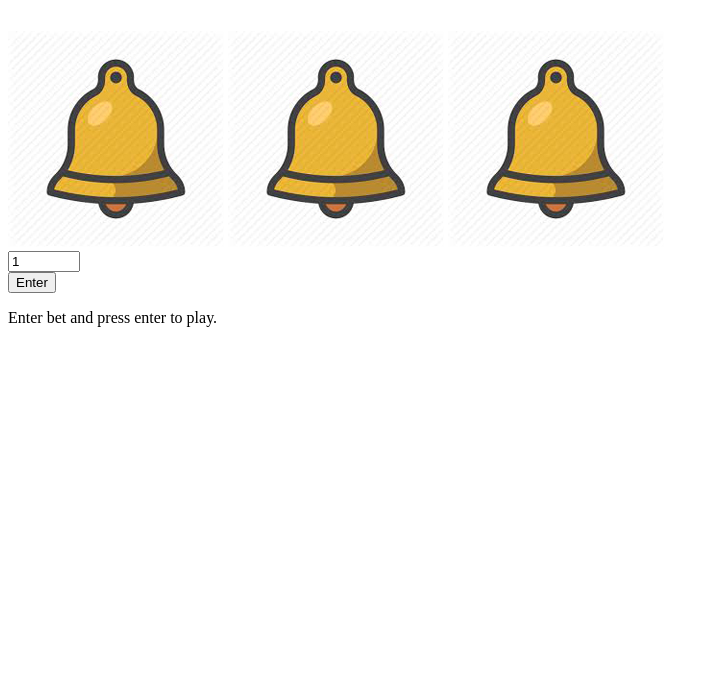
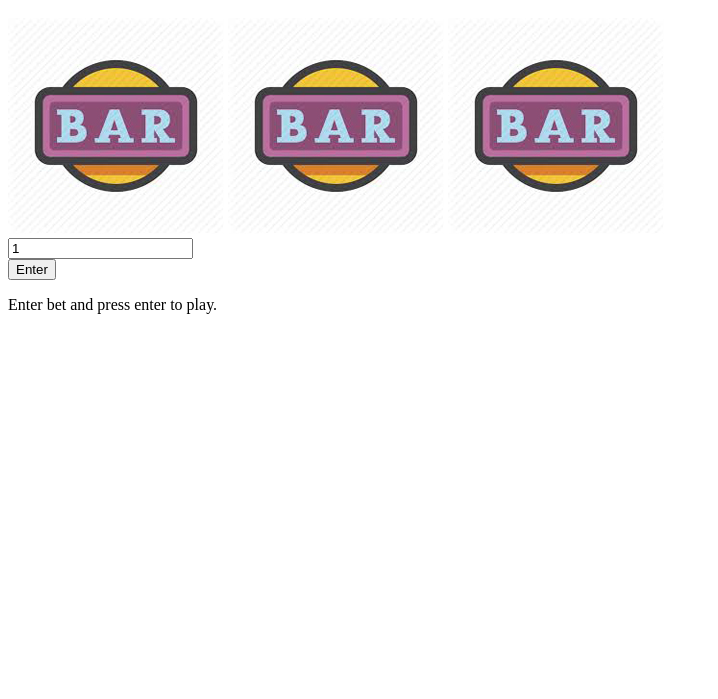
Before and after one commit to JosephSchmit/Slots, a website: page SlotsGetHub/public_html/index.html in a window 1280 px wide. Shown: the part 101-800 px from the top of the page, without its empty margins (0-718 px from the left). Drawn offline with Linux system fonts and the light colour scheme.

Commit message:
Its done probable still could be improved but its done.

```diff
--- a/SlotsGetHub/public_html/SlotsGetHub.js
+++ b/SlotsGetHub/public_html/SlotsGetHub.js
@@ -1,16 +1,18 @@
 var options = ["bar", "bell", "cherries", "melon", "orange", "plum"];
+//hides the reset button until you are out of money
+document.getElementById("resetButton").hidden = true;
 
-
+//Event Listener
+document.getElementById('resetButton').addEventListener('click', rest);
 
 
 //FUNCTIONS
 function random(total){
     return Math.floor(Math.random() * total);
 }
+//Image Selector Function
 function image(id, colom){
     var picture = document.getElementById(id);
-    //var picsrc = picture.src;
-
     if (colom === "bar"){
         picture.src = "bar.jpg";
     }else if(colom === "bell"){
@@ -27,22 +29,22 @@ function image(id, colom){
     return;
 }
 function roll(){
+    //Slots Randamizer
     var slot1=options[random(options.length)];
     var slot2=options[random(options.length)];
     var slot3=options[random(options.length)];
-    //var money = document.getElementById("winnings");
-
+    //variables
+    var money = document.getElementById("winnings").innerHTML;
     var bet = Number(document.getElementById("betInput").value);
-
-
+    //Actual Game Calculations Part 1
+    if(money >= bet){
         document.getElementById("winnings").innerHTML =
                 document.getElementById("winnings").innerHTML - bet;
-
+        //Image Selector
         image("slot1", slot1);
         image("slot2", slot2);
         image("slot3", slot3);
-
-
+    //Actual Game Calculations Part 2
         if(slot1 === slot2 === slot3){
             document.getElementById("winnings").innerHTML =
                 Number(document.getElementById("winnings").innerHTML) + (bet * 3);
@@ -50,16 +52,21 @@ function roll(){
         }else if(slot1 === slot2 || slot1 === slot3 || slot3 === slot2){
             document.getElementById("winnings").innerHTML =
                 Number(document.getElementById("winnings").innerHTML) + (bet * 2);
-
             document.getElementById("endMGS").innerHTML = "You Won!!! You won: " + (bet *2) + ". play again?";
         }else{
             document.getElementById("endMGS").innerHTML = "Sorry you have lost. Try again?";
         }
-        return;
-
-        //document.getElementById("endMGS").innerHTML = "Sorry you can't spend more than you have.";
-
-        //document.getElementById("endMGS").innerHTML = "You are out of money.";
-
-
+        //In case of if you run out of money
+    }else if(money > 0){
+        document.getElementById("endMGS").innerHTML = "Sorry you can't spend more than you have.";
+    }else{
+        document.getElementById("endMGS").innerHTML = "You are out of money. You have lost!";
+        document.getElementById("resetButton").hidden = false;
+    }
+    return false;
 }
+//Play Again
+function rest(){
+    location.reload();
+    return false;
+}
--- a/SlotsGetHub/public_html/index.html
+++ b/SlotsGetHub/public_html/index.html
@@ -11,27 +11,23 @@ and open the template in the editor.
         <meta name="viewport" content="width=device-width, initial-scale=1.0">
     </head>
     <body>
-
-        <h1> Your total money is:</h1>
+        <!--Money!-->
+        <h2> Your total money is:</h2>
         <p id="winnings">1000</p> <br>
-
-
-        <img id="slot1" src="bell.jpg" alt="">
-        <img id="slot2" src="bell.jpg" alt="">
-        <img id="slot3" src="bell.jpg" alt="">
-
-
-        <form onsubmit="roll()">
-            <input type="number" id="betInput" value="1" min="1" max="1000"> <br>
+        <!--Starting Images-->
+        <img id="slot1" src="bar.jpg" alt="">
+        <img id="slot2" src="bar.jpg" alt="">
+        <img id="slot3" src="bar.jpg" alt="">
+        <!--Game Buttons-->
+        <form onsubmit="return roll()">
+            <input type="number" id="betInput" value="1" min="1"> <br>
             <input type="submit" value="Enter"> <br>
         </form>
-
-
-
+        <!--Bottom Text-->
         <p id="endMGS">Enter bet and press enter to play.</p>
-
-
-
+        <br>
+        <!--You Ran Out of Money Button-->
+        <button id="resetButton">Rest Game?</button>
 
         <script src="SlotsGetHub.js"></script>
     </body>
```
